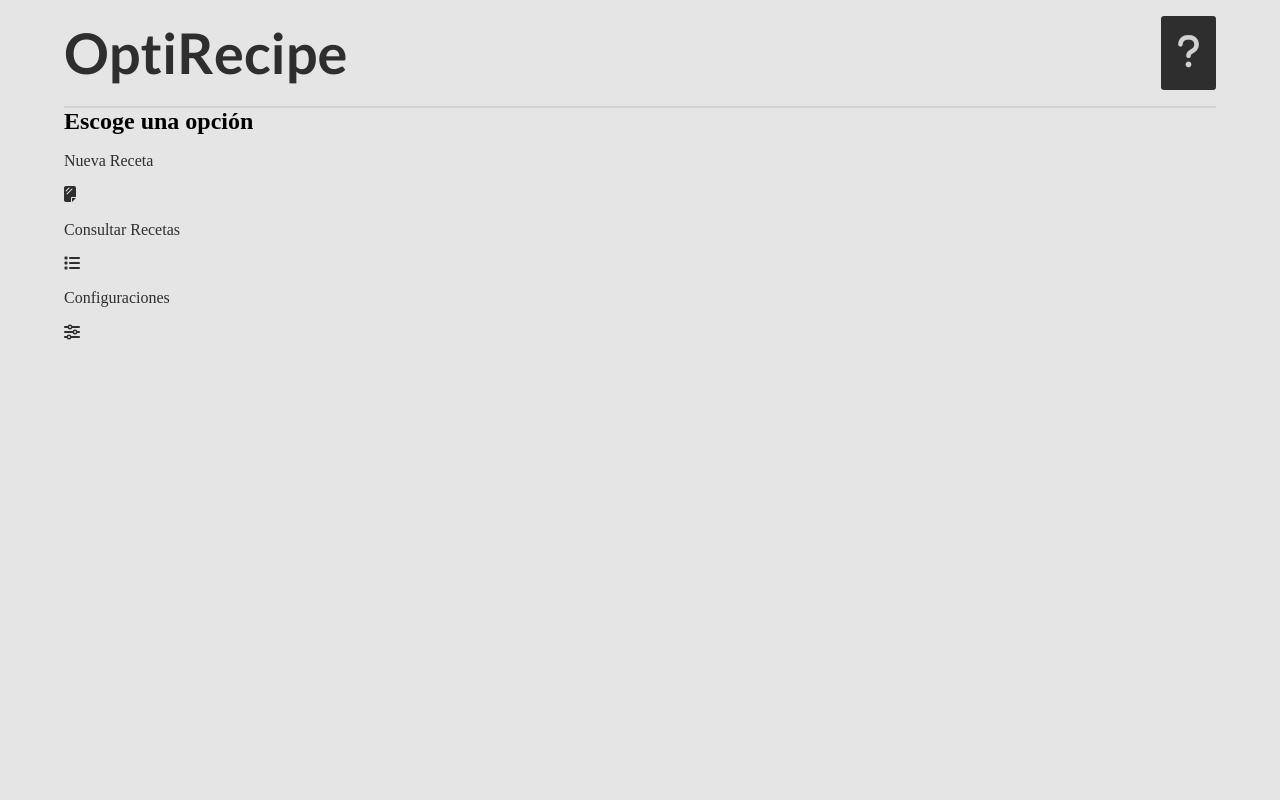
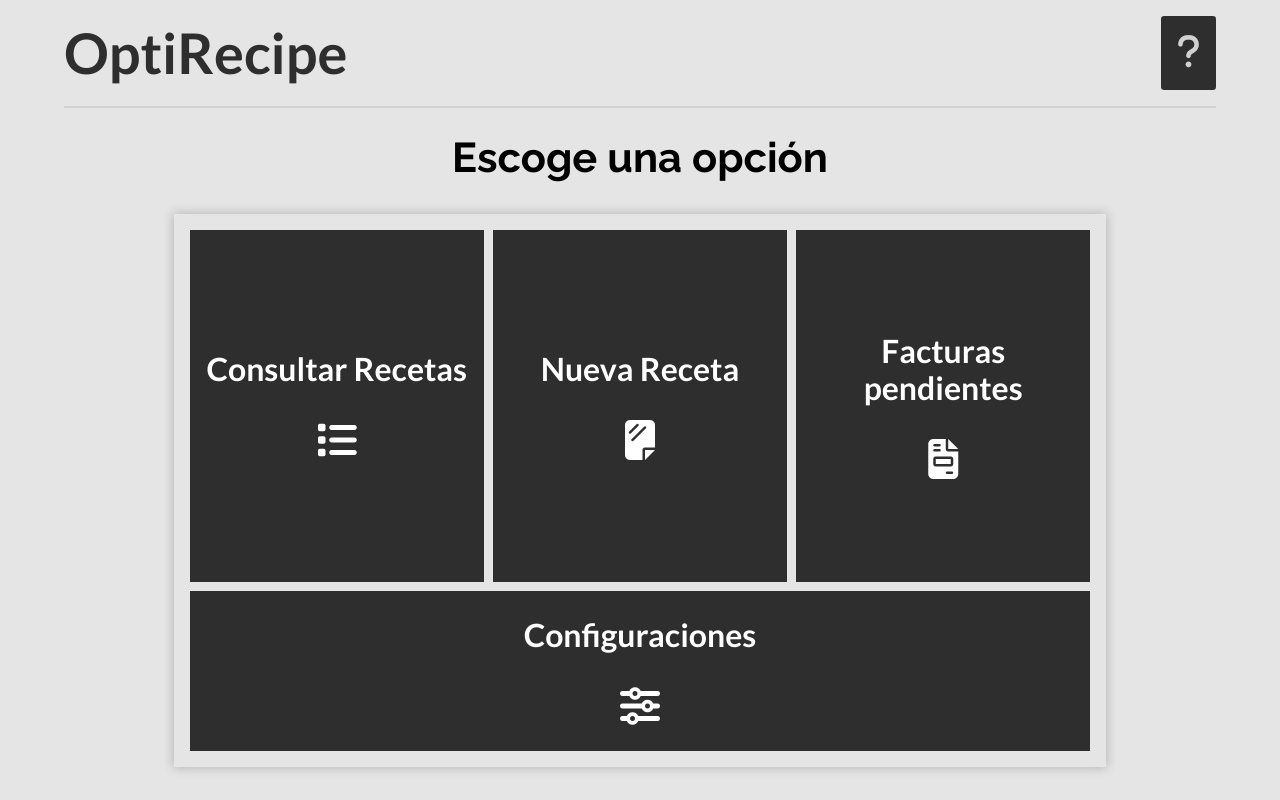
Before and after one commit to juanjo3156/OptiRecipe, a PHP site: page /OptiRecipe/ in a window 1280 px wide. Run offline with PHP 8.4, Linux system fonts and the light colour scheme; style sheets or scripts are compiled from the project's sources; some libraries are stand-ins or nearby versions.

Commit message:
añadiendo el menu principal y sus estilos

```diff
--- a/src/scss/content/_content.scss
+++ b/src/scss/content/_content.scss
@@ -0,0 +1,55 @@
+@use 'base/variables' as v;
+@use 'base/mixins' as m;
+
+
+.content{
+
+
+    box-shadow: 0px 0px 10px 1px rgba(0, 0, 0, 0.2);
+    padding: 1rem;
+    margin-top: 2rem;
+    margin-bottom: 2rem;
+    text-align: center;
+    max-width: 900px;
+
+    &__grid{
+        display: grid;
+        grid-template-columns: repeat(3,1fr);
+        gap: .6rem;
+    }
+
+    &__option{
+        display: flex;
+        flex-direction: column;
+        justify-content: center;
+        background-color: v.$black;
+        padding: 1rem;
+        color: #fff;
+        height: 20rem;
+        transition-property: scale;
+        transition-duration: .300s;
+        &:hover{
+            // background-color: #d5d5d5;
+            // color: v.$black;
+            scale: 1.03;
+        }
+            p{
+                margin: 0;
+                font-family: v.$secundary_font;
+                font-weight: 700;
+                font-size: 2rem;
+
+            }
+
+            i{
+                margin-top: 2rem;
+                font-size: 2.5rem;
+            }
+
+        &:last-of-type{
+            grid-column: 1/4;
+            height: 8rem;
+        }
+    }
+
+}
--- a/views/index.view.php
+++ b/views/index.view.php
@@ -1,18 +1,26 @@
 <?php include('templates/header.php');?>
 
-<h2 class="container">Escoge una opción</h2>
+    <h2 class="container tittle">Escoge una opción</h2>
 <div class="container content">
     <div class="content__grid">
         <a href="#"class="content__option">
             <div>
-                <p>Nueva Receta</p>
-                <i class="fa-solid fa-sheet-plastic"></i>
+                <p>Consultar Recetas</p>
+                <i class="fa-solid fa-list"></i>
             </div>
         </a>
         <a href="#"class="content__option">
             <div>
-                <p>Consultar Recetas</p>
-                <i class="fa-solid fa-list"></i>
+
+                <p>Nueva Receta</p>
+                <i class="fa-solid fa-sheet-plastic"></i>
+            </div>
+
+        </a>
+        <a href="#"class="content__option">
+            <div>
+                <p>Facturas pendientes</p>
+                <i class="fa-solid fa-file-invoice"></i>
             </div>
 
         </a>
@@ -20,6 +28,7 @@
             <div>
                 <p>Configuraciones</p>
                 <i class="fa-solid fa-sliders"></i>
+
             </div>
 
         </a>
```
